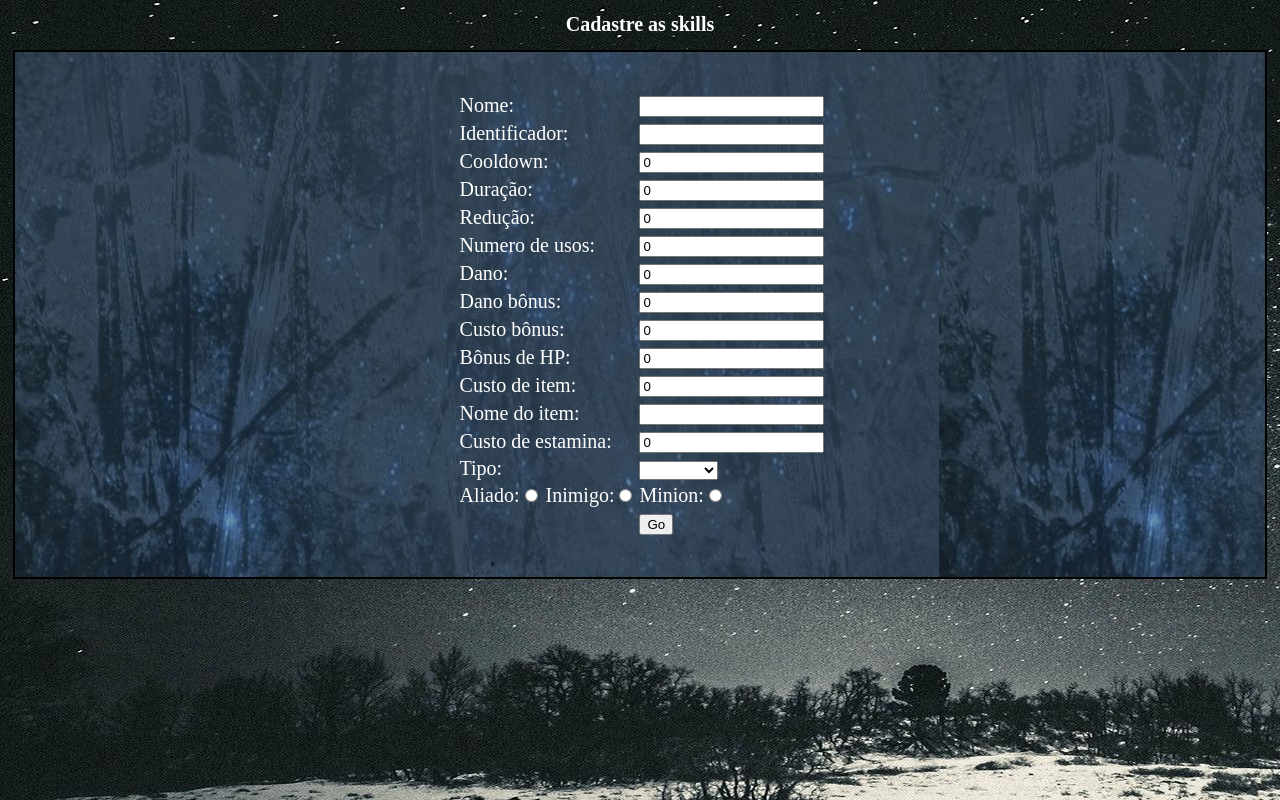
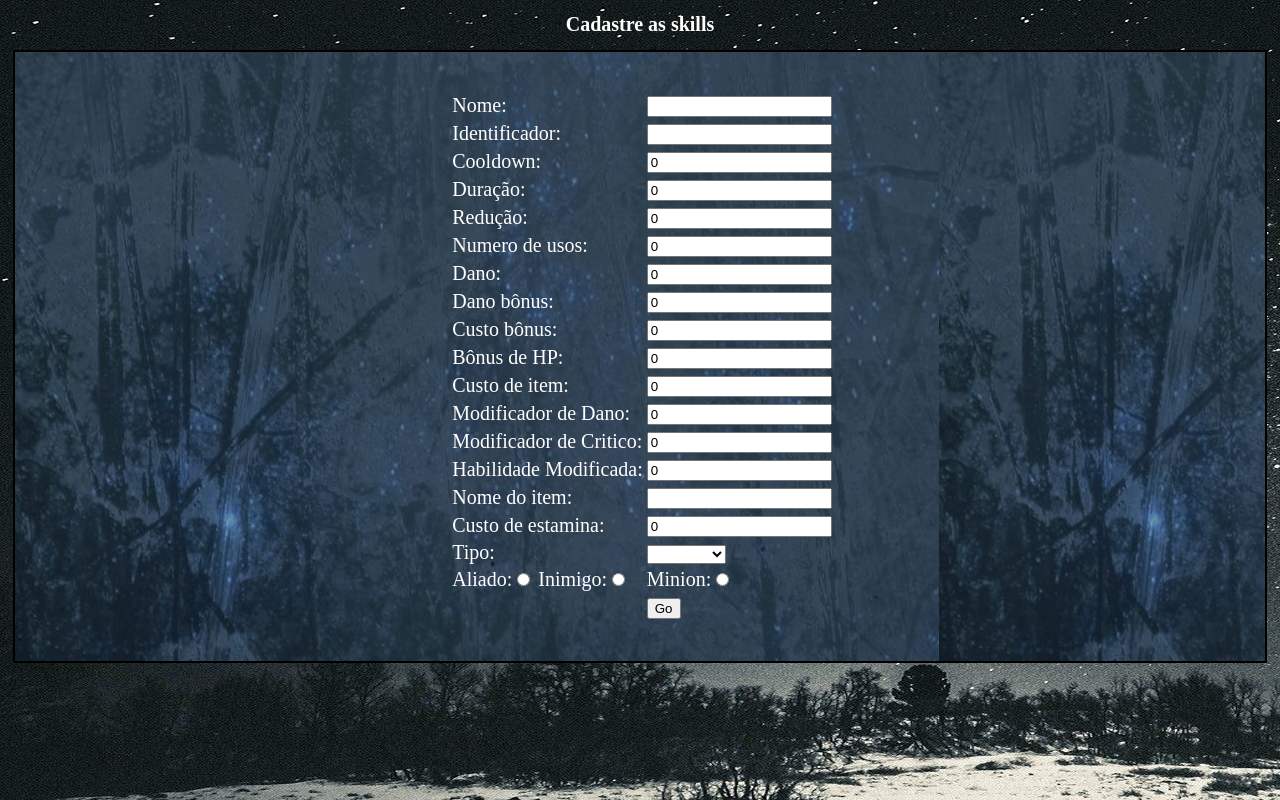
Before and after one commit to lucasgsouza03/RPG, a Django app: page /create_skill/ in a window 1280 px wide. Run offline with Django 3.2, Linux system fonts and the light colour scheme; data that the repository does not hold is empty.

Commit message:
alterações de ultima hora

```diff
--- a/RPJOGA/models.py
+++ b/RPJOGA/models.py
@@ -21,7 +21,9 @@ class char(models.Model):
     base_estamina = models.IntegerField()
     dmin = models.IntegerField(blank=True, null=True)
     dcrit = models.IntegerField(blank=True, null=True)
+    dcrit_base = models.IntegerField(blank=True, null=True, default=0)
     reduc = models.IntegerField(default=0)
+    crit_s = models.IntegerField(default=2)
 
     class Meta:
         db_table = "perfil"
@@ -78,6 +80,7 @@ class skill(models.Model):
     max_use_corrent = models.IntegerField(default = 0)
     fist_turn = models.IntegerField(default = 0)
     dano = models.IntegerField(blank = True)
+    dano_base = models.IntegerField(blank = True, default = 0)
     bonus_dano = models.IntegerField(null=True, blank = True)
     bonus_cost = models.IntegerField(null=True, blank = True)
     estamina = models.IntegerField(blank = True)
@@ -87,6 +90,9 @@ class skill(models.Model):
     item_cost = models.IntegerField(default=0)
     item_cost_name = models.CharField(max_length=150, blank=True, null=True)
     bonus_hp = models.IntegerField(default=0)
+    dano_mod = models.IntegerField(default=0)
+    dcrit_mid = models.IntegerField(default=0)
+    s_d_m_id = models.IntegerField(default=0)
 
     class Meta:
         db_table = "skill"
--- a/RPJOGA/templates/create_skill.html
+++ b/RPJOGA/templates/create_skill.html
@@ -70,6 +70,15 @@ function myFunction(){
                         <td></td><td>Custo de item:</td><td> <input type="number" value="0" name="item_cost" class="input"/> </td>
                     </tr>
                     <tr>
+                        <td></td><td>Modificador de Dano:</td><td> <input type="number" value="0" name="dano_mod" class="input"/> </td>
+                    </tr>
+                    <tr>
+                        <td></td><td>Modificador de Critico:</td><td> <input type="number" value="0" name="dcrit_mid" class="input"/> </td>
+                    </tr>
+                    <tr>
+                        <td></td><td>Habilidade Modificada:</td><td> <input type="number" value="0" name="s_d_m_id" class="input"/> </td>
+                    </tr>
+                    <tr>
                         <td></td><td>Nome do item:</td><td> <input type="text" name="item_cost_name" class="input"/> </td>
                     </tr>
                     <tr>
--- a/RPJOGA/views.py
+++ b/RPJOGA/views.py
@@ -96,6 +96,14 @@ def perfil(request):
                         elif i.duracao_corrent == 1:
                             current_duracao = i.duracao_corrent - 1
                             i.duracao_corrent = current_duracao
+                            if i.dano_mod > 0:
+                                mod_s = skill.objects.get(id=i.s_d_m_id)
+                                mod_s.dano = mod_s.dano - i.dano_mod
+                                mod_s.save()
+                            if i.dcrit_mid > 0:
+                                fulano = char.objects.get(id=i.char_id)
+                                fulano.dcrit += i.dcrit_mid
+                                fulano.save()
                             if i.tipo == "summon":
                                 minion_stage.objects.get(skill_id=i.id).delete()
                             elif i.tipo == "transform":
@@ -163,9 +171,10 @@ def perfil(request):
             log.objects.create(tipo="ACTION", mensagem=msg)
         elif restore:
             skills = skill.objects.all()
-            minions = minion_stage.objects.all().delete()
+            minion_stage.objects.all().delete()
             minion_skills = minion_skill.objects.all()
             debuff = debuf.objects.filter(id=1)
+            valid_skills = {}
             for i in debuff:
                 i.duracao = 0
                 i.save()
@@ -178,6 +187,7 @@ def perfil(request):
                 i.duracao_corrent = 0
                 i.fist_turn = 0
                 i.max_use_corrent = i.max_use
+                i.dano = i.dano_base
                 if i.tipo == "transform":
                     personagem = char.objects.get(id=i.char_id)
                     personagem.max_hp = personagem.base_hp
@@ -185,6 +195,10 @@ def perfil(request):
                         personagem.hp = personagem.max_hp
                     personagem.reduc = 0
                     personagem.save()
+                if i.dcrit_mid > 0:
+                    fulano = char.objects.get(id=i.char_id)
+                    fulano.dcrit = fulano.dcrit_base
+                    fulano.save()
                 i.save()
             for i in minion_skills:
                 i.cd_corrent = 0
@@ -269,6 +283,10 @@ def perfil(request):
                     m_skill = skill.objects.get(id=info.skill_id)
                     m_skill.duracao_corrent = 0
                     m_skill.cd_corrent = m_skill.cd
+                    if m_skill.dano_mod > 0:
+                        mod_s = skill.objects.get(id=m_skill.s_d_m_id)
+                        mod_s.dano = mod_s.dano - m_skill.dano_mod
+                        mod_s.save()
                     m_skill.save()
                     info.delete()
                     msg = str(dude.nome)+" morre ao receber "+str(Dano)+" de dano"
@@ -397,8 +415,11 @@ def create_skill(request):
         item_cost = request.POST.get("item_cost")
         item_cost_name = request.POST.get("item_cost_name")
         bonus_hp = request.POST.get("bonus_hp")
+        dano_mod = request.POST.get("dano_mod")
+        dcrit_mid = request.POST.get("dcrit_mid")
+        s_d_m_id = request.POST.get("s_d_m_id")
         if aliado:
-            skill.objects.create(nome=nome, identificador=identificador, cd=cd, duracao=duracao, reduc=reduc, dano=dano, char_id=aliado, tipo=tipo, max_use=max_use, max_use_corrent=max_use, estamina=estamina, bonus_dano=dano_bonus, bonus_cost=cost_bonus, item_cost=item_cost, item_cost_name=item_cost_name, bonus_hp=bonus_hp)
+            skill.objects.create(nome=nome, identificador=identificador, cd=cd, duracao=duracao, reduc=reduc, dano=dano, char_id=aliado, tipo=tipo, max_use=max_use, max_use_corrent=max_use, estamina=estamina, bonus_dano=dano_bonus, bonus_cost=cost_bonus, item_cost=item_cost, item_cost_name=item_cost_name, bonus_hp=bonus_hp,dano_base=dano,dano_mod=dano_mod,dcrit_mid=dcrit_mid,s_d_m_id=s_d_m_id)
         elif inimigo:
             enemy_skill.objects.create(nome=nome, cd=cd, duracao=duracao, reduc=reduc, dano=dano, enemy_id=inimigo)
         elif minions:
@@ -573,6 +594,13 @@ def detalhes(request, identificador):
                         if habili.max_use != 0:
                             habili.max_use_corrent = habili.max_use_corrent - 1
                             habili.save()
+                        if habili.dano_mod > 0:
+                            mod_s = skill.objects.get(id=habili.s_d_m_id)
+                            mod_s.dano += habili.dano_mod
+                            mod_s.save()
+                        if habili.dcrit_mid > 0:
+                            perso.dcrit -= habili.dcrit_mid
+                            perso.save()
                         if habili.duracao:
                             if habili.duracao_corrent == 0 and habili.cd_corrent == 0:
                                 skill.objects.filter(id=int(hab)).update(cd_corrent=habili.duracao,duracao_corrent=habili.duracao,fist_turn=1)
@@ -596,7 +624,10 @@ def detalhes(request, identificador):
                                 armazem.save()
                             dispo.save()
                         if result >= perso.dcrit:
-                            habili.dano = habili.dano * 2
+                            bosta = skill.objects.get(nome="Stealth")
+                            habili.dano = habili.dano * perso.crit_s
+                            if bosta.duracao_corrent > 0:
+                                habili.dano += 50
                         if habili.dano < 0:
                             if habili.nome == "Cura Elfica":
                                 party = char.objects.all()
@@ -633,9 +664,26 @@ def detalhes(request, identificador):
                                     print(habili.dano)
                                 debuf.objects.filter(id=int(debuff)).update(duracao=0)
                             msg = str(perso.nome)+" teve sucesso ao utilizar "+str(habili.nome)+"(Dano: "+str(habili.dano)+")"
-
+                        if habili.identificador == "AAB":
+                            stelf = skill.objects.get(nome="Stealth")
+                            if stelf.duracao_corrent > 0:
+                                stelf.duracao_corrent = 0
+                                stelf.cd_corrent = stelf.cd
+                                stelf.save()
+                                fulano = char.objects.get(id=stelf.char_id)
+                                fulano.dcrit += stelf.dcrit_mid
+                                fulano.save()
                         log.objects.create(tipo="SKILL", mensagem=msg)
                     elif result < dmin:
+                        if habili.identificador == "AAB":
+                            stelf = skill.objects.get(nome="Stealth")
+                            if stelf.duracao_corrent > 0:
+                                stelf.duracao_corrent = 0
+                                stelf.cd_corrent = stelf.cd
+                                stelf.save()
+                                fulano = char.objects.get(id=stelf.char_id)
+                                fulano.dcrit += stelf.dcrit_mid
+                                fulano.save()
                         if habili.max_use != 0:
                             habili.max_use_corrent = habili.max_use_corrent - 1
                             habili.save()
```
Also changed, not shown: RPJOGA/migrations/0004_auto_20200926_1743.py (added), RPJOGA/migrations/0005_skill_dano_base.py (added), RPJOGA/migrations/0006_skill_dcrit_mid.py (added), RPJOGA/migrations/0007_char_dcrit_base.py (added).
